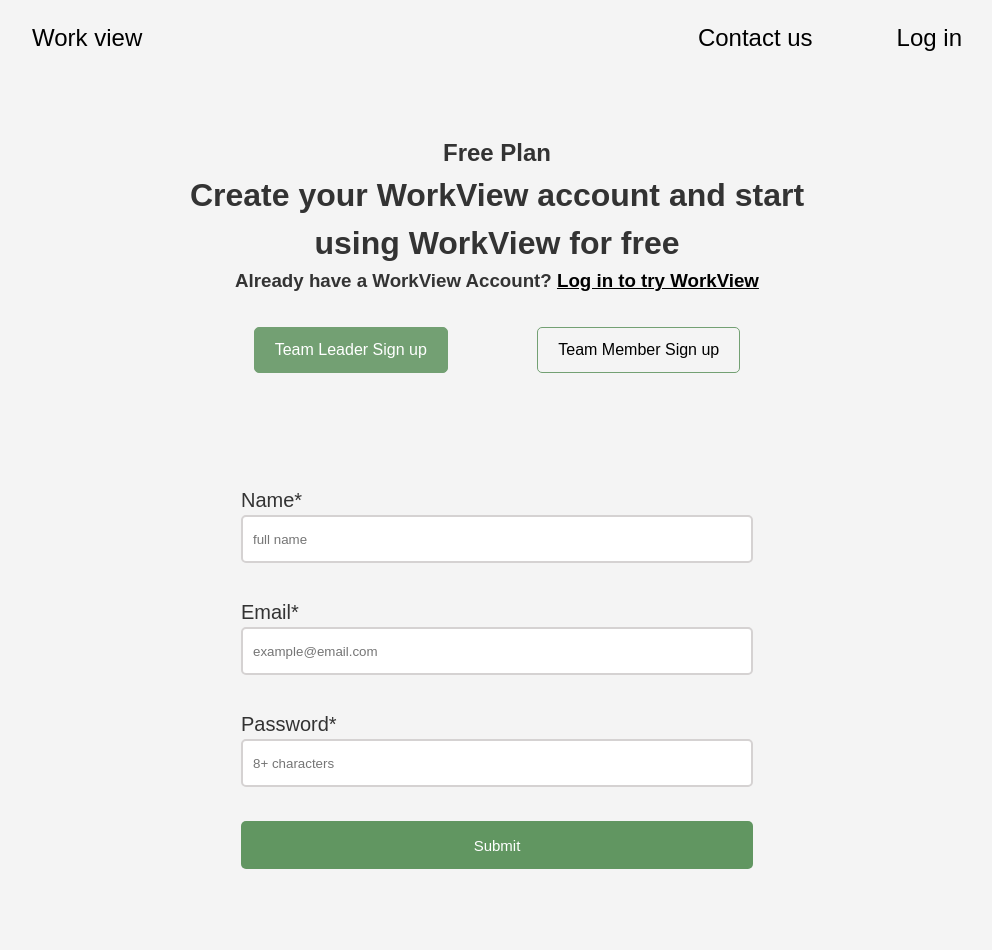
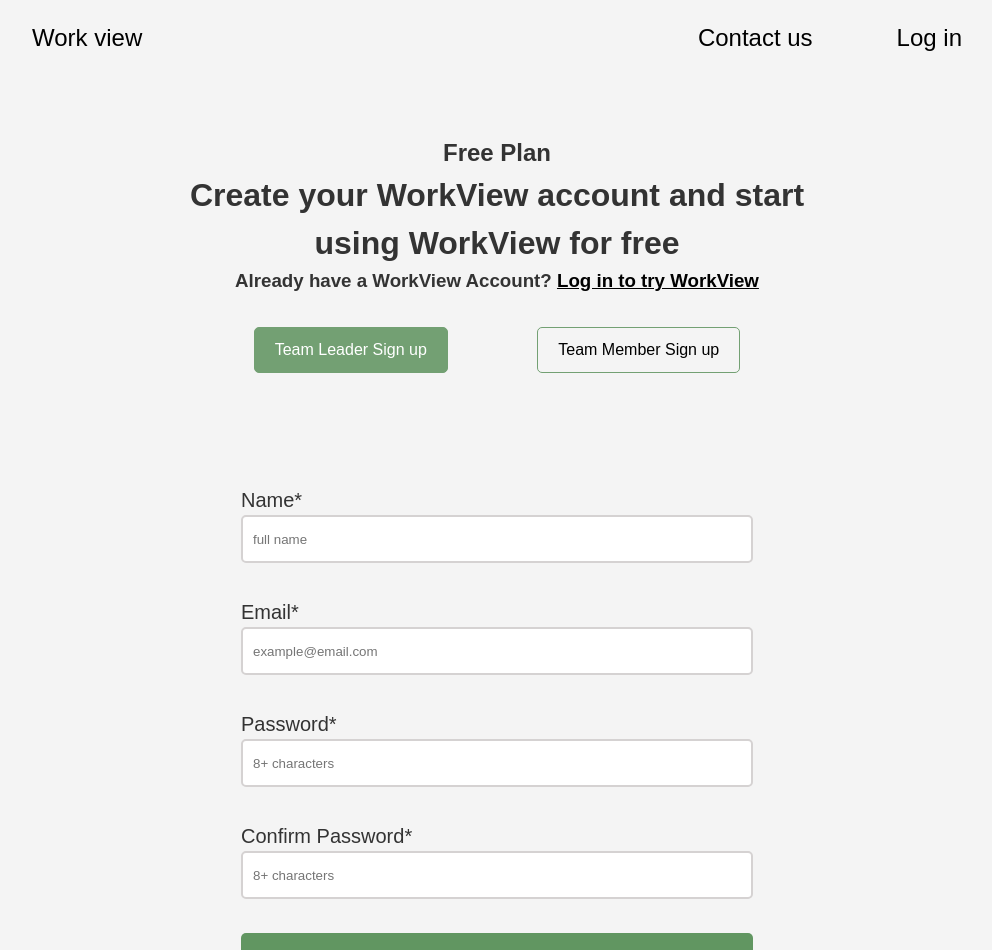
Before and after one commit to HimanshuVerma9760/WorkView-Professional-Management-App-, a React (Vite) app in the folder WorkView/: page /sign-up in a window 1280 px wide. Shown: the top 950 px of the page, without its empty margins (143-1135 px from the left). Before the commit the page ends 917 px from the top, so only its background shows below. Built offline with nearby package versions, Linux system fonts and the light colour scheme.

Commit message:
Fixed bug

```diff
--- a/WorkView/src/Components/FormCard.jsx
+++ b/WorkView/src/Components/FormCard.jsx
@@ -3,16 +3,20 @@
 import "../css/FormCard.css";
 
 export default function FormCard() {
-  let apiName = useRef("team-leader");
+  const apiName = useRef("team-leader");
+  const confirmPassRef = useRef(null);
+
   const [name, setName] = useState("");
   const [email, setEmail] = useState("");
   const [password, setPassword] = useState("");
+  const [confirmPassword, setConfirmPassword] = useState("");
   const [teamCode, setTeamCode] = useState("");
   const [error, setError] = useState(false);
   const [dbError, setDbError] = useState("");
   const [nameError, setNameError] = useState("");
   const [emailError, setEmailError] = useState("");
   const [passwordError, setPasswordError] = useState("");
+  const [confirmPasswordError, setConfirmPasswordError] = useState("");
   const [teamCodeError, setTeamCodeError] = useState("");
 
   const navigate = useNavigate();
@@ -27,6 +31,8 @@
     setNameError("");
     setPassword("");
     setPasswordError("");
+    setConfirmPassword("");
+    setConfirmPasswordError("");
     setTeamCode("");
     setTeamCodeError("");
   }, [apiName.current]);
@@ -53,6 +59,16 @@
       case "pwd":
         setPasswordError("");
         setPassword(value);
+        break;
+      case "confirmPwd":
+        if (password.trim().length >= 8) {
+          setConfirmPasswordError("");
+          setConfirmPassword(value);
+        } else {
+          confirmPassRef.current.focus();
+          setConfirmPasswordError("You must enter a valid password first");
+          setPasswordError("");
+        }
         break;
       case "teamCode":
         setTeamCodeError("");
@@ -86,6 +102,12 @@
       valid = false;
     } else {
       setPasswordError("");
+    }
+    // console.log(password === confirmPassword);
+    if (password === confirmPassword) {
+      confirmPasswordError("");
+    } else {
+      setConfirmPasswordError("Passwords do not match");
     }
     if (apiName.current === "member") {
       if (teamCode.length < 10) {
@@ -144,6 +166,7 @@
       setName("");
       setPassword("");
       setTeamCode("");
+      setConfirmPasswordError("");
     } else {
       console.log("invalid");
     }
@@ -189,10 +212,26 @@
               placeholder="8+ characters"
               value={password}
               onChange={handleChange}
+              ref={confirmPassRef}
               autoComplete="on"
             />
             <div className="errorText">
               {passwordError && <p>{passwordError}</p>}
+            </div>
+          </div>
+          <div className="formDiv">
+            <label htmlFor="confirmPwd">Confirm Password*</label>
+            <input
+              type="password"
+              className="inputStyle"
+              id="confirmPwd"
+              placeholder="8+ characters"
+              value={confirmPassword}
+              onChange={handleChange}
+              autoComplete="on"
+            />
+            <div className="errorText">
+              {confirmPasswordError && <p>{confirmPasswordError}</p>}
             </div>
           </div>
           {apiName.current === "member" ? (
@@ -205,7 +244,6 @@
                 placeholder="10 characters"
                 value={teamCode}
                 onChange={handleChange}
-                autoComplete="on"
               />
               <div className="errorText">
                 {teamCodeError && <p>{teamCodeError}</p>}
```
